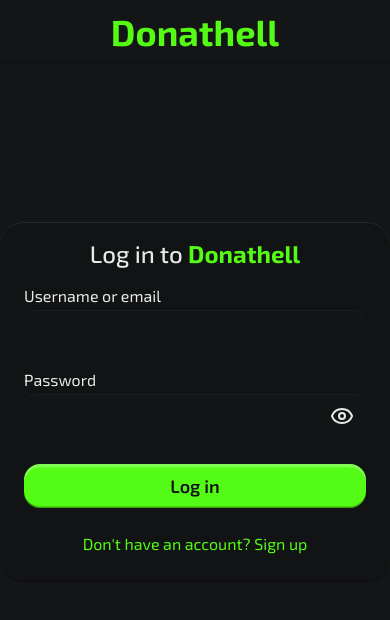
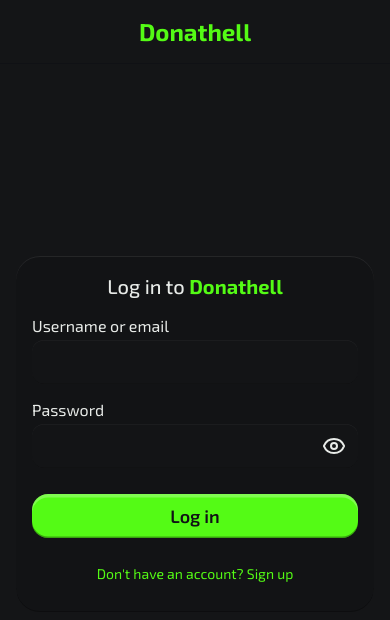
Before and after one commit to DolgopolovArseniy/diplom-front, a React (Vite) app: page /login in a window 390 px wide. Shown: the top 620 px of the page. Built offline with nearby package versions, Linux system fonts and the light colour scheme.

Commit message:
implement mobile-first responsive design

```diff
--- a/src/components/common/Header.jsx
+++ b/src/components/common/Header.jsx
@@ -9,23 +9,25 @@ export default function Header({ isAuthenticated = false }) {
   const { user, logout } = useAuth();
   const { isOpen, setIsOpen, ref } = useClickOutside();
   return (
-    <header className="h-16 border-b border-[#101115] flex justify-center pt-2.5 pb-0.5 sticky top-0 bg-[#141517]">
+    <header className="sticky top-0 z-20 flex h-16 justify-center border-[#101115] border-b bg-[#141517] pt-2.5 pb-0.5">
       <div
-        className={`flex items-center ${isAuthenticated ? "justify-between" : "justify-center"} h-full w-310`}
+        className={`flex h-full w-full max-w-310 items-center px-3 sm:px-4 ${isAuthenticated ? "justify-between gap-2" : "justify-center"}`}
       >
-        <Link to="/" className="rounded-xl px-2.5">
-          <h1 className="text-donathell-main font-bold text-4xl cursor-pointer pb-2 inline-block">
+        <Link to="/" className="min-w-0 shrink rounded-xl px-1 sm:px-2.5">
+          <h1 className="inline-block cursor-pointer pb-2 font-bold text-2xl text-donathell-main sm:text-3xl md:text-4xl">
             Donathell
           </h1>
         </Link>
         {isAuthenticated && (
           <div ref={ref} className="relative">
             <button
-              className="cursor-pointer font-semibold flex items-center justify-center rounded-xl px-2"
+              className="flex max-w-[min(12rem,45vw)] cursor-pointer items-center justify-center rounded-xl px-2 font-semibold"
               onClick={() => setIsOpen(!isOpen)}
             >
               {user ? (
-                <span className="pb-1 text-xl">{user.username}</span>
+                <span className="truncate pb-1 text-base sm:text-xl">
+                  {user.username}
+                </span>
               ) : (
                 <div className="w-26 h-6 bg-[#2b2c2e] rounded animate-pulse" />
               )}
@@ -35,7 +37,7 @@ export default function Header({ isAuthenticated = false }) {
               />
             </button>
             <div
-              className={`absolute overflow-hidden z-10 left-1/2 -translate-x-1/2 top-10 rounded-xl flex flex-col p-1.5 gap-2 ${isOpen ? "opacity-100 max-h-100 pointer-events-auto" : "opacity-0 max-h-0 pointer-events-none"} transition-all duration-150 min-w-42 glass-dropdown`}
+              className={`glass-dropdown absolute top-10 right-0 z-10 flex min-w-42 max-w-[calc(100vw-1.5rem)] flex-col gap-2 overflow-hidden rounded-xl p-1.5 md:right-auto md:left-1/2 md:-translate-x-1/2 ${isOpen ? "pointer-events-auto max-h-100 opacity-100" : "pointer-events-none max-h-0 opacity-0"} transition-all duration-150`}
             >
               <ul className="border-b border-[#2c2c2e] flex flex-col gap-1.5 pb-1.5">
                 <Link
--- a/src/components/common/NotFound.jsx
+++ b/src/components/common/NotFound.jsx
@@ -2,8 +2,10 @@ function NotFound() {
   return (
     <>
       <title>404 - Not Found | Donathell</title>
-      <div className="flex items-center justify-center h-screen">
-        <span className="text-donathell-main text-9xl">404 | NOT FOUND</span>
+      <div className="flex h-dvh items-center justify-center px-4">
+        <span className="text-center text-3xl font-semibold text-donathell-main sm:text-6xl md:text-8xl lg:text-9xl">
+          404 | NOT FOUND
+        </span>
       </div>
     </>
   );
--- a/src/components/form/AuthForm.jsx
+++ b/src/components/form/AuthForm.jsx
@@ -6,9 +6,9 @@ export default function AuthForm({ isLoading, type, children, ...props }) {
   return (
     <form
       {...props}
-      className="w-full placeholder-[#c7ccc8a8] bg-[#121315] rounded-3xl resize-none px-6 py-4 focus:outline-none shadow-lg/30 glass mb-20 flex flex-col items-stretch gap-3.5"
+      className="glass mb-10 flex w-full max-w-full flex-col items-stretch gap-3.5 rounded-3xl bg-[#121315] px-4 py-4 shadow-lg/30 sm:mb-16 sm:px-6 md:mb-20"
     >
-      <h2 className="font-medium text-2xl self-center">
+      <h2 className="self-center text-center text-xl font-medium sm:text-2xl">
         {isSignup ? "Sign up" : "Log in"} to{" "}
         <span className="text-donathell-main font-bold">Donathell</span>
       </h2>
@@ -22,7 +22,7 @@ export default function AuthForm({ isLoading, type, children, ...props }) {
       </button>
       <Link
         to={`/${isSignup ? "login" : "signup"}`}
-        className="hover:bg-[#555658] hover:text-donathell-secondary rounded-2xl flex items-center justify-center text-donathell-main h-11 duration-200"
+        className="flex h-11 items-center justify-center rounded-2xl px-2 text-center text-sm text-donathell-main duration-200 hover:bg-[#555658] hover:text-donathell-secondary sm:text-base"
       >
         {isSignup
           ? "Have an account? Log in"
--- a/src/components/form/DonationFormField.jsx
+++ b/src/components/form/DonationFormField.jsx
@@ -7,7 +7,7 @@ function DonationFormField({ label, inputPlaceholder, value, onChange, type }) {
         {label}
       </label>
       <Input
-        className="max-w-60 p-1"
+        className="w-full max-w-full p-1 sm:max-w-60"
         type={type}
         id={label}
         placeholder={inputPlaceholder}
--- a/src/components/layout/HomeLayout.jsx
+++ b/src/components/layout/HomeLayout.jsx
@@ -5,9 +5,9 @@ import { NAV_LINKS_GENERAL, NAV_LINKS_WIDGETS } from "../../constants/navLinks";
 
 export default function HomeLayout() {
   return (
-    <main className="mx-auto w-310 flex">
-      <aside className="w-58 border-r border-[#101115] shrink-0">
-        <div className="sticky top-16 h-[calc(100vh-4rem)] overflow-y-auto p-4">
+    <main className="mx-auto flex w-full max-w-310 flex-col md:flex-row px-3 sm:px-4">
+      <aside className="w-full shrink-0 border-[#101115] border-b md:w-58 md:border-b-0 md:border-r">
+        <div className="sticky top-16 max-h-[min(22rem,50svh)] overflow-y-auto overscroll-contain p-3 sm:p-4 md:max-h-none md:h-[calc(100vh-4rem)]">
           <Nav>
             <section className="flex flex-col gap-0.5">
               <h3 className="text-[#b7b8b7]">General</h3>
@@ -21,7 +21,7 @@ export default function HomeLayout() {
           </Nav>
         </div>
       </aside>
-      <section className="flex-1 mt-7 ml-30 pb-20">
+      <section className="mt-4 min-w-0 flex-1 pb-20 md:mt-7 md:ml-30">
         <Outlet />
       </section>
     </main>
--- a/src/index.css
+++ b/src/index.css
@@ -19,6 +19,11 @@ input[type="number"]::-webkit-outer-spin-button {
   display: none;
 }
 
+html {
+  overflow-x: hidden;
+}
+
 body {
-  @apply bg-[#141517];
+  @apply bg-[#141517] min-h-dvh overflow-x-hidden antialiased;
+  -webkit-tap-highlight-color: transparent;
 }
--- a/src/pages/DonatePage.jsx
+++ b/src/pages/DonatePage.jsx
@@ -57,8 +57,8 @@ export default function DonatePage() {
     <>
       <title>Donate - Donathell</title>
       <Header />
-      <main className="mx-auto min-h-[calc(100vh-5rem-0.5rem)] flex items-center justify-center text-donathell-secondary max-w-3xl">
-        <div className="flex items-center justify-center flex-col min-h-120 w-full max-w-3xl mb-10 px-4">
+      <main className="mx-auto flex min-h-[calc(100dvh-4rem)] w-full max-w-3xl items-center justify-center px-3 text-donathell-secondary sm:px-4">
+        <div className="mb-10 flex min-h-120 w-full max-w-3xl flex-col items-center justify-center px-1">
           <div className="w-full bg-[#121315]  mb-2.5 rounded-3xl min-h-18 flex  items-center justify-center glass">
             <h2 className="font-bold text-3xl text-donathell-main">
               {user.username}
--- a/src/pages/DonationsPage.jsx
+++ b/src/pages/DonationsPage.jsx
@@ -4,8 +4,11 @@ import "../glass.css";
 export default function DonationsPage() {
   const transactions = useLoaderData();
 
-  const thClassName = "font-semibold text-left py-2 px-5";
-  const tdClassName = "py-4 px-5 align-top";
+  const thClassName =
+    "font-semibold text-left py-2 px-3 text-sm sm:px-5 sm:text-base";
+  const thAmountClassName =
+    "font-semibold text-right py-2 px-3 text-sm sm:px-5 sm:text-base";
+  const tdClassName = "py-3 px-3 align-top sm:py-4 sm:px-5";
 
   function formatDate(dateStr) {
     const date = new Date(dateStr);
@@ -27,20 +30,20 @@ export default function DonationsPage() {
   return (
     <>
       <title>Donations - Donathell</title>
-      <div className="w-260 flex flex-col gap-10">
-        <div className="flex items-center justify-between text-xl">
+      <div className="flex w-full max-w-260 flex-col gap-6 sm:gap-10">
+        <div className="flex flex-col gap-1 text-lg sm:flex-row sm:items-center sm:justify-between sm:text-xl">
           <h2>Donations</h2>
           <span>{transactions.length} total</span>
         </div>
         {transactions.length > 0 ? (
-          <div className="rounded-3xl bg-[#121315] overflow-hidden shadow-lg/15">
-            <table className="w-full glass">
+          <div className="overflow-x-auto rounded-3xl bg-[#121315] shadow-lg/15 [-webkit-overflow-scrolling:touch]">
+            <table className="glass w-full min-w-xl">
               <thead>
                 <tr className="border-b border-[#101115]">
                   <th className={thClassName}>Donor</th>
                   <th className={thClassName}>Date</th>
                   <th className={thClassName}>Currency</th>
-                  <th className="text-right py-2 px-5 font-semibold">Amount</th>
+                  <th className={thAmountClassName}>Amount</th>
                 </tr>
               </thead>
               <tbody>
@@ -64,7 +67,7 @@ export default function DonationsPage() {
                         {t.currency}
                       </span>
                     </td>
-                    <td className="py-4 px-5 align-top text-right">
+                    <td className={`${tdClassName} text-right`}>
                       {formatAmount(t.amount)}
                     </td>
                   </tr>
@@ -73,7 +76,7 @@ export default function DonationsPage() {
             </table>
           </div>
         ) : (
-          <div className="rounded-lg border border-[#202123] p-10 text-center bg-[#121315]">
+          <div className="rounded-3xl border border-[#202123] bg-[#121315] px-4 py-8 text-center sm:p-10">
             <p className="text-[#666]">No donations yet.</p>
           </div>
         )}
--- a/src/pages/LoginPage.jsx
+++ b/src/pages/LoginPage.jsx
@@ -20,7 +20,7 @@ export default function LoginPage() {
   return (
     <>
       <title>Log in - Donathell</title>
-      <main className="mx-auto min-h-[calc(100vh-5rem-0.5rem)] max-w-lg flex items-center justify-center text-donathell-secondary">
+      <main className="mx-auto flex min-h-[calc(100dvh-4rem)] w-full max-w-lg items-center justify-center px-4 py-8 text-donathell-secondary sm:py-12">
         <AuthForm
           onSubmit={handleSubmit(onSubmit)}
           type="login"
--- a/src/pages/SignupPage.jsx
+++ b/src/pages/SignupPage.jsx
@@ -23,7 +23,7 @@ export default function SignupPage() {
   return (
     <>
       <title>Sign up - Donathell</title>
-      <main className="mx-auto min-h-[calc(100vh-5rem-0.5rem)] max-w-lg flex items-center justify-center text-donathell-secondary">
+      <main className="mx-auto flex min-h-[calc(100dvh-4rem)] w-full max-w-lg items-center justify-center px-4 py-8 text-donathell-secondary sm:py-12">
         <AuthForm
           onSubmit={handleSubmit(onSubmit)}
           type="signup"
```
